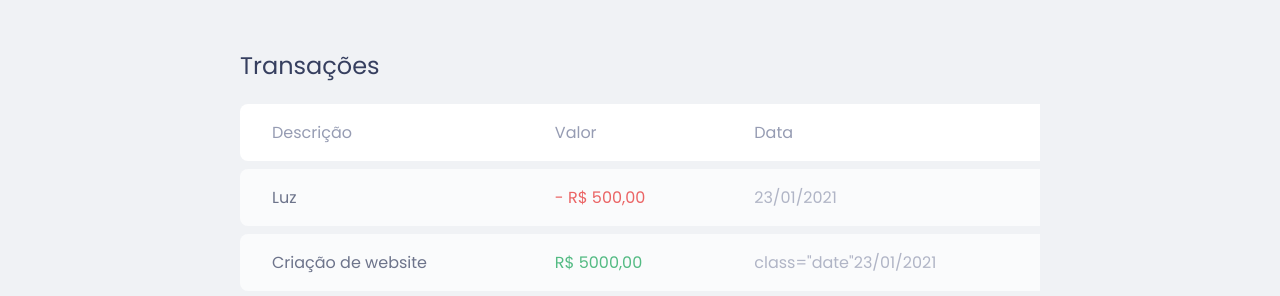
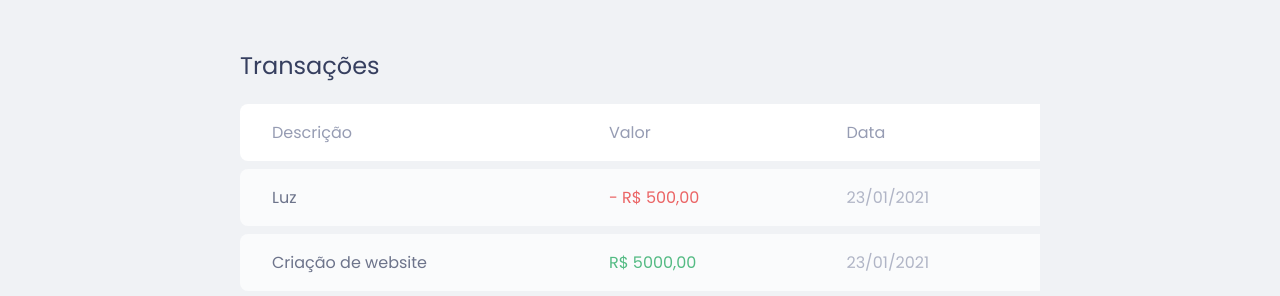
Before and after one commit to jhulianogueira/dev.finances, a plain HTML site: page index.html in a window 1280 px wide. Shown: the part 638-934 px from the top of the page. Drawn offline with Linux system fonts and the light colour scheme.

Commit message:
fix typo

```diff
--- a/index.html
+++ b/index.html
@@ -59,7 +59,7 @@
             <tr>
               <td class="description">Criação de website</td>
               <td class="income">R$ 5000,00</td>
-              <td>class="date"23/01/2021</td>
+              <td class="date">23/01/2021</td>
             </tr>
             <tr>
               <td class="description">Internet</td>
```
